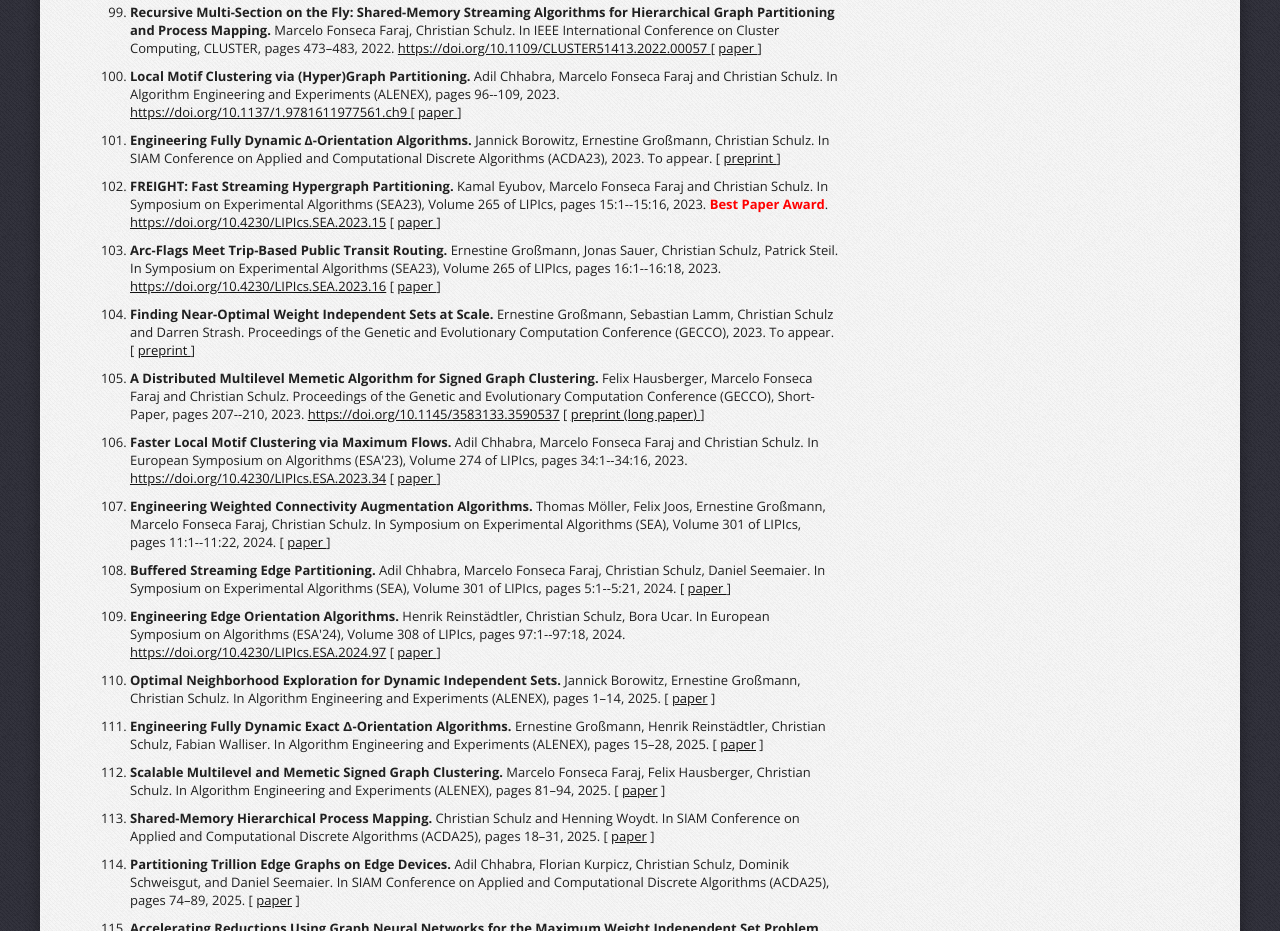
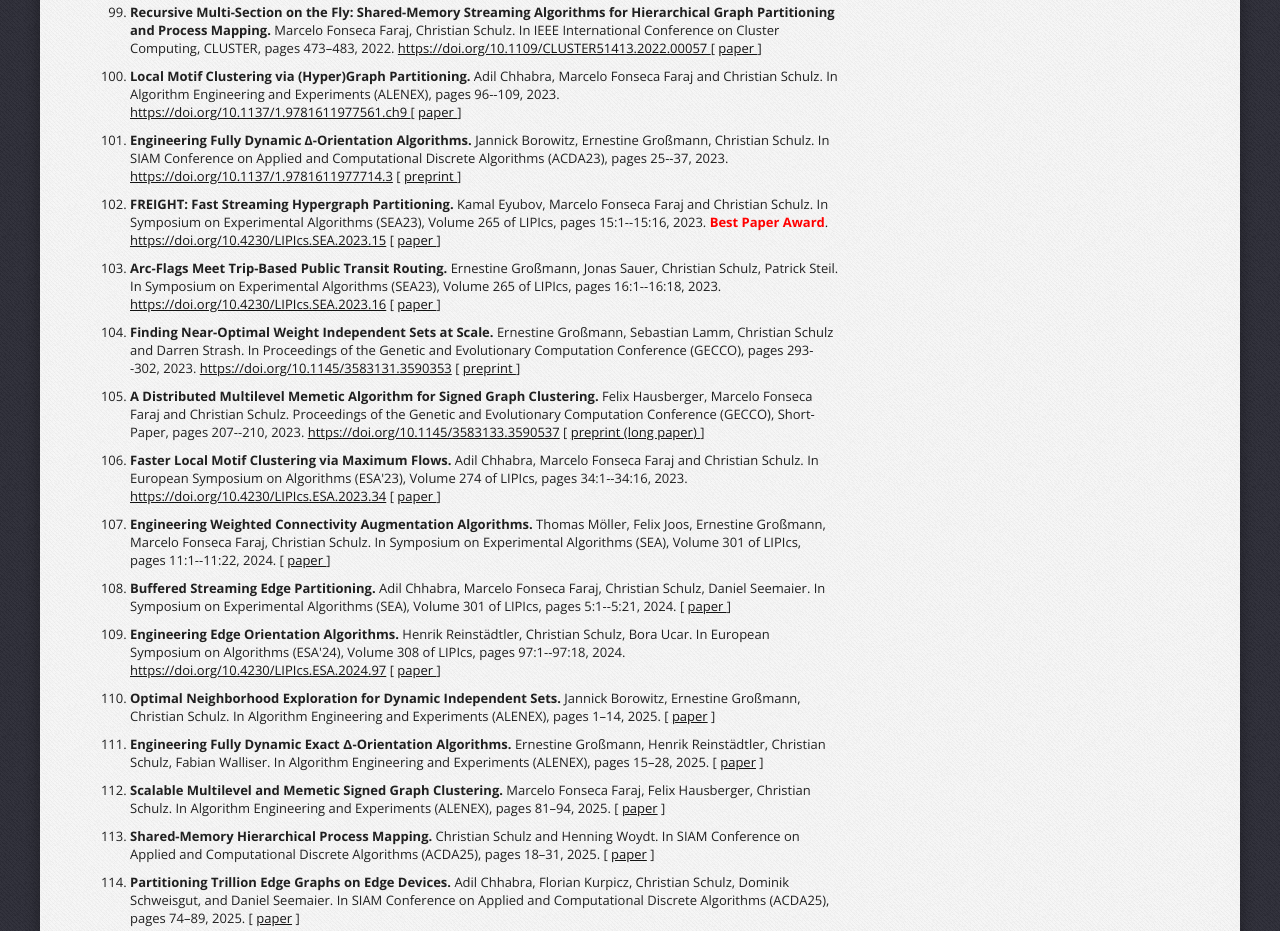
Before and after one commit to schulzchristian/schulzchristian.github.io, a plain HTML site: page index.html in a window 1280 px wide. Shown: the part 8448-9379 px from the top of the page. Drawn offline with nearby package versions, Linux system fonts and the light colour scheme.

Commit message:
Update ACDA 2023 and GECCO 2023 papers with pages and DOI

```diff
--- a/index.html
+++ b/index.html
@@ -633,7 +633,7 @@ Adil Chhabra, Marcelo Fonseca Faraj and Christian Schulz. In Algorithm Engineeri
 
 <li> <b> Engineering Fully Dynamic ∆-Orientation Algorithms.</b>
 Jannick Borowitz, Ernestine Großmann, Christian Schulz.
- In SIAM Conference on Applied and Computational Discrete Algorithms (ACDA23), 2023. To appear.
+ In SIAM Conference on Applied and Computational Discrete Algorithms (ACDA23), pages 25--37, 2023. <a href="https://doi.org/10.1137/1.9781611977714.3">https://doi.org/10.1137/1.9781611977714.3</a>
 [ <a href="https://arxiv.org/pdf/2301.06968.pdf"> preprint </a> ]</li>
 
 <li> <b> FREIGHT: Fast Streaming Hypergraph Partitioning.</b>
@@ -648,7 +648,7 @@ Ernestine Großmann, Jonas Sauer, Christian Schulz, Patrick Steil.
 
 <li> <b> Finding Near-Optimal Weight Independent Sets at Scale.</b>
 Ernestine Großmann, Sebastian Lamm, Christian Schulz and Darren Strash.
-Proceedings of the Genetic and Evolutionary Computation Conference (GECCO), 2023. To appear.
+In Proceedings of the Genetic and Evolutionary Computation Conference (GECCO), pages 293--302, 2023. <a href="https://doi.org/10.1145/3583131.3590353">https://doi.org/10.1145/3583131.3590353</a>
 [ <a href="https://arxiv.org/pdf/2208.13645.pdf"> preprint </a> ]</li>
 
 
```
